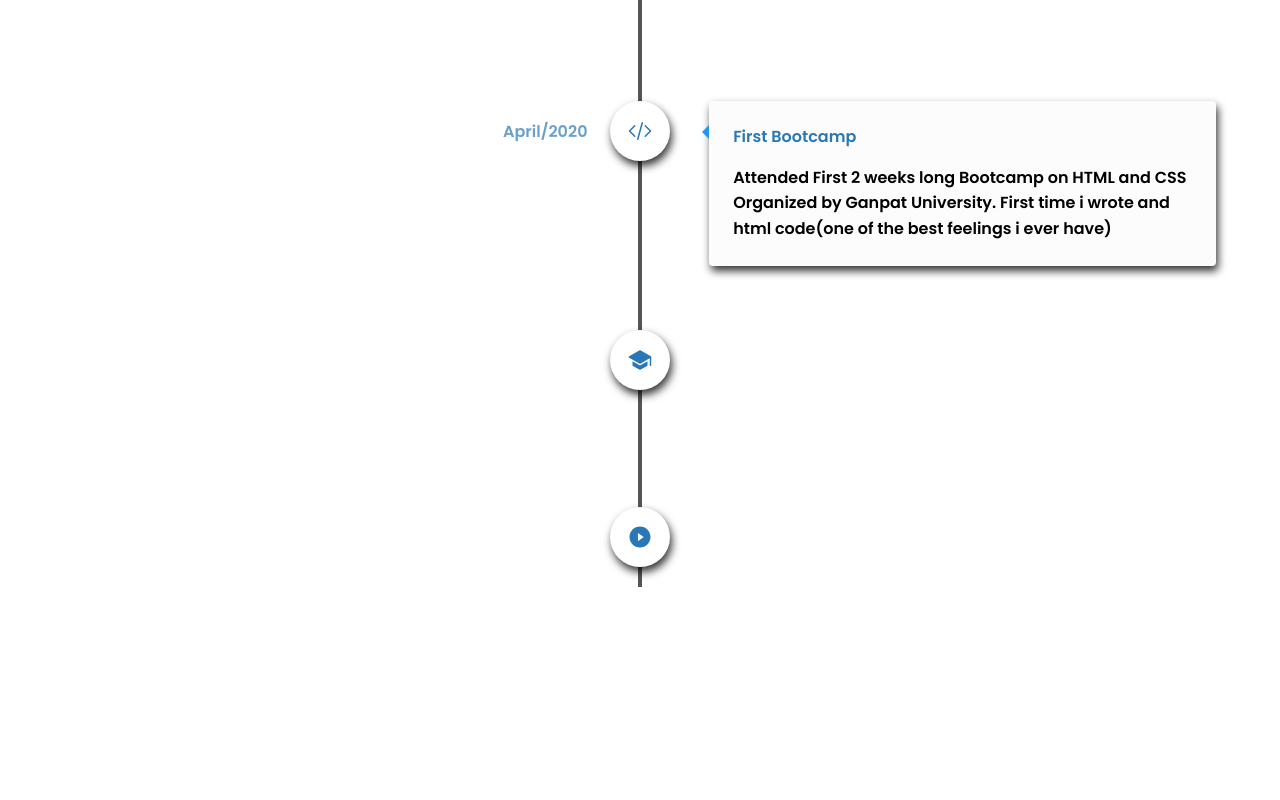
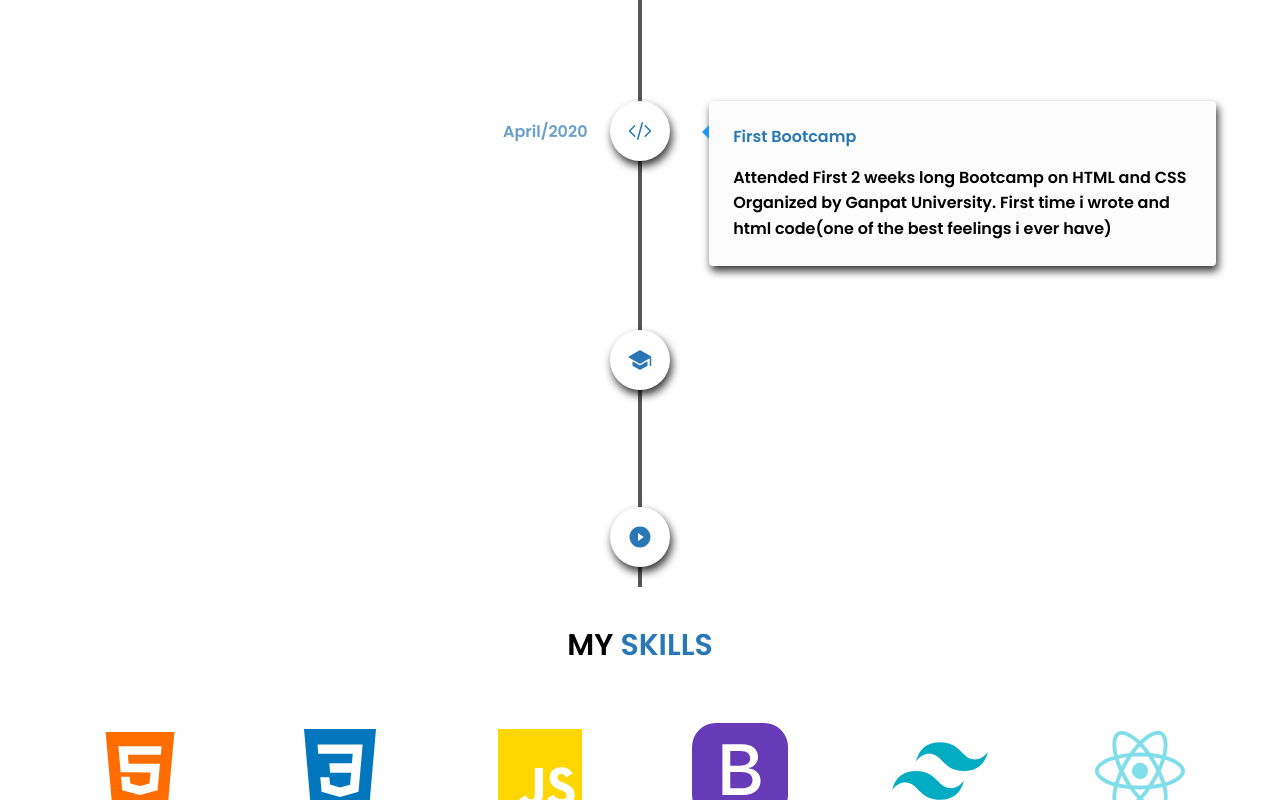
Before and after one commit to villAsh/v1lash.io, a React (Create React App) app: page / in a window 1280 px wide. Shown: the part 2000-2800 px from the top of the page. Before the commit the page ends 2587 px from the top, so only its background shows below. Built offline with nearby package versions, Linux system fonts and the light colour scheme.

Commit message:
added skills section

```diff
--- a/src/App.js
+++ b/src/App.js
@@ -3,6 +3,7 @@ import './App.css';
 import About from './Components/About';
 import Home from './Components/Home';
 import Navbar from './Components/Navbar';
+import Skills from './Components/Skills';
 import Timeline from './Components/Timeline';
 
 function App() {
@@ -12,6 +13,7 @@ function App() {
       <Home />
       <About />
       <Timeline />
+      <Skills />
     </div>
   );
 }
--- a/src/Components/About.jsx
+++ b/src/Components/About.jsx
@@ -8,7 +8,7 @@ export default function About() {
             initial={{scale : 0}}
             animate={{scale : 1}}
             transition={{duration : 1}}
-            className="text-xl md:text-3xl text-center text-light-fg mb-10">About <span className="text-light-primary">Me</span></motion.h1>
+            className="text-xl md:text-3xl text-center text-light-fg mb-10 uppercase">About <span className="text-light-primary">Me</span></motion.h1>
             <div className='flex flex-col sm:flex-row sm:items-center sm:justify-around pt-10'>
                 <motion.img
                 initial={{scale : 0}}
--- /dev/null
+++ b/src/Components/Skills.jsx
@@ -0,0 +1,144 @@
+import { motion } from "framer-motion";
+import { AiFillHtml5, AiFillGithub } from 'react-icons/ai'
+import { IoLogoCss3, IoLogoJavascript, IoLogoReact, } from 'react-icons/io5'
+import { BsFillBootstrapFill } from 'react-icons/bs'
+import { SiTailwindcss, SiDjango } from 'react-icons/si'
+import { TbBrandCpp } from 'react-icons/tb'
+export default function Skills() {
+    return (
+        <div className="font-poppins mt-10">
+            <motion.h1
+                initial={{ scale: 0 }}
+                animate={{ scale: 1 }}
+                transition={{ duration: 1 }}
+                className="text-xl md:text-3xl text-center text-light-fg mb-10 uppercase">
+                My <span className="text-light-primary">Skills</span>
+            </motion.h1>
+            <div className=" text-8xl sm:py-5 sm:px-10 grid gap-y-10 justify-items-center grid-cols-1 sm:grid-cols-2 md:grid-cols-4 lg:grid-cols-6">
+                <motion.div
+                    drag
+                    dragConstraints={{
+                        top: 0, right: 0, bottom: 0, left: 0
+                    }}
+                    dragTransition={{ bounceStiffness: 600, bounceDamping: 20 }}
+                    dragElastic={0.5}
+                    whileTap={{ cursor: "grabbing" }}
+                    className="hover:cursor-grab">
+                    <AiFillHtml5 fill="#FF6D00" />
+                </motion.div>
+                <motion.div
+                    drag
+                    dragConstraints={{
+                        top: 0, right: 0, bottom: 0, left: 0
+                    }}
+                    dragTransition={{ bounceStiffness: 600, bounceDamping: 20 }}
+                    dragElastic={0.5}
+                    whileTap={{ cursor: "grabbing" }}
+                    className="hover:cursor-grab">
+                    <IoLogoCss3 fill="#0277BD" />
+                </motion.div>
+                <motion.div
+                    drag
+                    dragConstraints={{
+                        top: 0, right: 0, bottom: 0, left: 0
+                    }}
+                    dragTransition={{ bounceStiffness: 600, bounceDamping: 20 }}
+                    dragElastic={0.5}
+                    whileTap={{ cursor: "grabbing" }}
+                    className="hover:cursor-grab">
+                    <IoLogoJavascript fill="#FFD600" />
+                </motion.div>
+                <motion.div
+                    drag
+                    dragConstraints={{
+                        top: 0, right: 0, bottom: 0, left: 0
+                    }}
+                    dragTransition={{ bounceStiffness: 600, bounceDamping: 20 }}
+                    dragElastic={0.5}
+                    whileTap={{ cursor: "grabbing" }}
+                    className="hover:cursor-grab">
+                    <BsFillBootstrapFill fill="#673AB7" />
+                </motion.div>
+                <motion.div
+                    drag
+                    dragConstraints={{
+                        top: 0, right: 0, bottom: 0, left: 0
+                    }}
+                    dragTransition={{ bounceStiffness: 600, bounceDamping: 20 }}
+                    dragElastic={0.5}
+                    whileTap={{ cursor: "grabbing" }}
+                    className="hover:cursor-grab">
+                    <SiTailwindcss fill="#00ACC1" />
+                </motion.div>
+                <motion.div
+                    drag
+                    dragConstraints={{
+                        top: 0, right: 0, bottom: 0, left: 0
+                    }}
+                    dragTransition={{ bounceStiffness: 600, bounceDamping: 20 }}
+                    dragElastic={0.5}
+                    whileTap={{ cursor: "grabbing" }}
+                    className="hover:cursor-grab">
+                    <IoLogoReact fill="#80DEEA" />
+                </motion.div>
+                <motion.div
+                    drag
+                    dragConstraints={{
+                        top: 0, right: 0, bottom: 0, left: 0
+                    }}
+                    dragTransition={{ bounceStiffness: 600, bounceDamping: 20 }}
+                    dragElastic={0.5}
+                    whileTap={{ cursor: "grabbing" }}
+                    className="hover:cursor-grab">
+
+                    <svg xmlns="http://www.w3.org/2000/svg"
+                        viewBox="0 0 48 48" width="65px" height="65px">
+                        <path fill="#0277BD"
+                            d="M24.047,5c-1.555,0.005-2.633,0.142-3.936,0.367c-3.848,0.67-4.549,2.077-4.549,
+                    4.67V14h9v2H15.22h-4.35c-2.636,0-4.943,1.242-5.674,4.219c-0.826,3.417-0.863,5.557,0,
+                    9.125C5.851,32.005,7.294,34,9.931,34h3.632v-5.104c0-2.966,2.686-5.896,5.764-5.896h7.236c2.523,
+                    0,5-1.862,5-4.377v-8.586c0-2.439-1.759-4.263-4.218-4.672C27.406,5.359,25.589,4.994,24.047,
+                    5z M19.063,9c0.821,0,1.5,0.677,1.5,1.502c0,0.833-0.679,1.498-1.5,1.498c-0.837,
+                    0-1.5-0.664-1.5-1.498C17.563,9.68,18.226,9,19.063,9z" />
+                        <path fill="#FFC107" d="M23.078,43c1.555-0.005,2.633-0.142,
+                    3.936-0.367c3.848-0.67,4.549-2.077,4.549-4.67V34h-9v-2h9.343h4.35c2.636,0,
+                    4.943-1.242,5.674-4.219c0.826-3.417,0.863-5.557,0-9.125C41.274,15.995,39.831,14,37.194,14h-3.632v5.104c0,2.966-2.686,5.896-5.764,5.896h-7.236c-2.523,0-5,1.862-5,4.377v8.586c0,2.439,1.759,4.263,4.218,4.672C19.719,42.641,21.536,43.006,23.078,43z M28.063,39c-0.821,0-1.5-0.677-1.5-1.502c0-0.833,0.679-1.498,1.5-1.498c0.837,0,1.5,0.664,1.5,1.498C29.563,38.32,28.899,39,28.063,39z" /></svg>
+                </motion.div>
+                <motion.div
+                    drag
+                    dragConstraints={{
+                        top: 0, right: 0, bottom: 0, left: 0
+                    }}
+                    dragTransition={{ bounceStiffness: 600, bounceDamping: 20 }}
+                    dragElastic={0.5}
+                    whileTap={{ cursor: "grabbing" }}
+                    className="hover:cursor-grab">
+                    <SiDjango fill="#004D40" />
+                </motion.div>
+                <motion.div
+                    drag
+                    dragConstraints={{
+                        top: 0, right: 0, bottom: 0, left: 0
+                    }}
+                    dragTransition={{ bounceStiffness: 600, bounceDamping: 20 }}
+                    dragElastic={0.5}
+                    whileTap={{ cursor: "grabbing" }}
+                    className="hover:cursor-grab">
+                    <AiFillGithub />
+                </motion.div>
+                <motion.div
+                    drag
+                    dragConstraints={{
+                        top: 0, right: 0, bottom: 0, left: 0
+                    }}
+                    dragTransition={{ bounceStiffness: 600, bounceDamping: 20 }}
+                    dragElastic={0.5}
+                    whileTap={{ cursor: "grabbing" }}
+                    className="hover:cursor-grab">
+                    <TbBrandCpp />
+                </motion.div>
+
+            </div>
+        </div>
+    );
+}
--- a/src/Components/Timeline.jsx
+++ b/src/Components/Timeline.jsx
@@ -12,7 +12,7 @@ export default function Timeline() {
                 initial={{ scale : 0 }}
                 animate={{ scale : 1 }}
                 transition={{ duration: 0.5 }}
-                className="text-xl md:text-3xl text-center text-light-fg mb-10">My <span className="text-light-primary">Timeline</span></motion.h1>
+                className="text-xl md:text-3xl text-center text-light-fg mb-10 uppercase">My <span className="text-light-primary">Timeline</span></motion.h1>
             <VerticalTimeline lineColor="#555" >
                 <VerticalTimelineElement
 
```
Also changed, not shown: src/Assets/python.svg (added).
